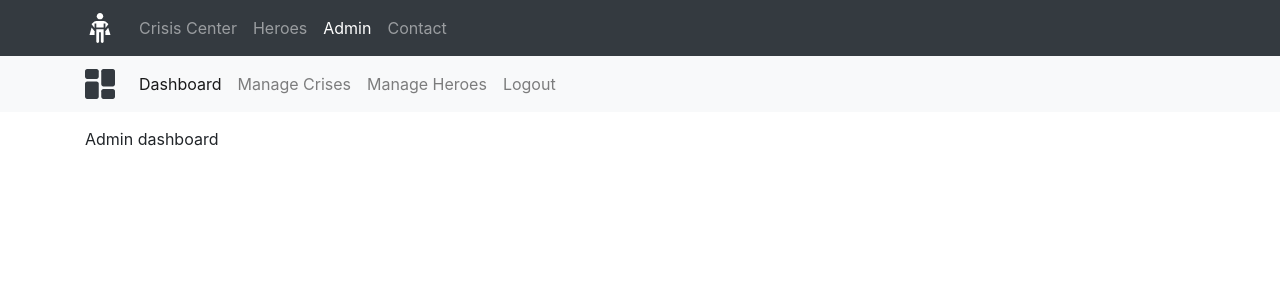
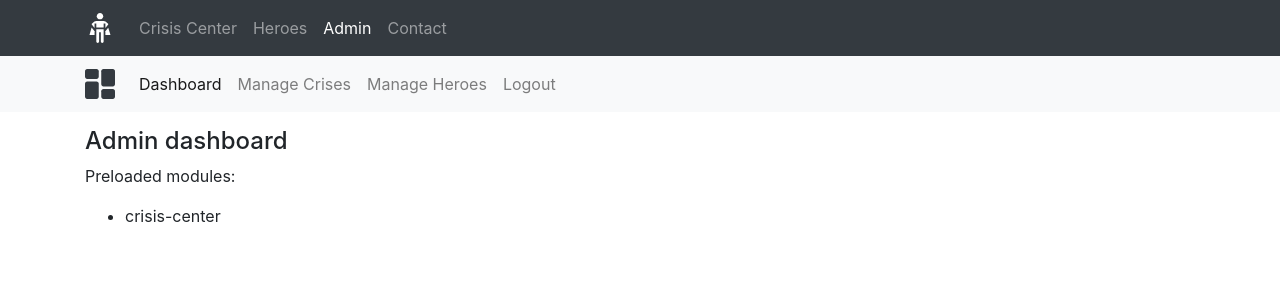
Before and after one commit to godanytamas/angulario-router-example, an Angular app: page /login in a window 1280 px wide. Both pictures are taken after a click on the button "Login". Shown: the top 300 px of the page. Built offline with nearby package versions, Linux system fonts and the light colour scheme.

Commit message:
Milestone 6 solved: preloading strategy

```diff
--- a/src/app/admin/admin-dashboard/admin-dashboard.component.html
+++ b/src/app/admin/admin-dashboard/admin-dashboard.component.html
@@ -1 +1,5 @@
-<p>Admin dashboard</p>
+<h4>Admin dashboard</h4>
+<p>Preloaded modules:</p>
+<ul>
+    <li *ngFor="let module of modules" >{{ module }}</li>
+</ul>
--- a/src/app/admin/admin-dashboard/admin-dashboard.component.ts
+++ b/src/app/admin/admin-dashboard/admin-dashboard.component.ts
@@ -1,4 +1,5 @@
 import { Component, OnInit } from '@angular/core';
+import { SelectivePreloadingStrategyService } from 'src/app/selective-preloading-strategy.service';
 
 @Component({
   selector: 'app-admin-dashboard',
@@ -7,7 +8,11 @@ import { Component, OnInit } from '@angular/core';
 })
 export class AdminDashboardComponent implements OnInit {
 
-  constructor() { }
+  modules: string[];
+
+  constructor(private preloadStrategy: SelectivePreloadingStrategyService) {
+    this.modules = this.preloadStrategy.preloadModules;
+  }
 
   ngOnInit() {
   }
--- a/src/app/app-routing.module.ts
+++ b/src/app/app-routing.module.ts
@@ -1,6 +1,7 @@
+import { SelectivePreloadingStrategyService } from './selective-preloading-strategy.service';
 import { NgModule } from '@angular/core';
 import { CommonModule } from '@angular/common';
-import { RouterModule, Routes } from '@angular/router';
+import { RouterModule, Routes, PreloadAllModules } from '@angular/router';
 
 import { PageNotFoundComponent } from './page-not-found/page-not-found.component';
 import { ComposeMessageComponent } from './compose-message/compose-message.component';
@@ -8,12 +9,18 @@ import { AuthGuard } from './auth/auth.guard';
 
 const appRoutes: Routes = [
   { path: '', redirectTo: '/heroes', pathMatch: 'full' },
+  { path: 'compose', component: ComposeMessageComponent, outlet: 'popup' },
   {
     path: 'admin',
     loadChildren: () => import('./admin/admin.module').then(mod => mod.AdminModule),
-    canLoad: [AuthGuard]
+    canLoad: [AuthGuard],
+    // data: { preload: true }
   },
-  { path: 'compose', component: ComposeMessageComponent, outlet: 'popup' },
+  {
+    path: 'crisis-center',
+    loadChildren: () => import('./crisis-center/crisis-center.module').then(mod => mod.CrisisCenterModule),
+    data: { preload: true }
+  },
   { path: '**', component: PageNotFoundComponent }
 ];
 
@@ -24,7 +31,8 @@ const appRoutes: Routes = [
     RouterModule.forRoot(
       appRoutes,
       {
-        enableTracing: false
+        enableTracing: false,
+        preloadingStrategy: SelectivePreloadingStrategyService
       }
     ),
   ],
--- a/src/app/crisis-center/crisis-center-routing.module.ts
+++ b/src/app/crisis-center/crisis-center-routing.module.ts
@@ -9,7 +9,7 @@ import { CrisisCenterHomeComponent } from './crisis-center-home/crisis-center-ho
 
 const routes: Routes = [
   {
-    path: 'crisis-center',
+    path: '',
     component: CrisisCenterComponent,
     children: [
       {
--- /dev/null
+++ b/src/app/selective-preloading-strategy.service.ts
@@ -0,0 +1,22 @@
+import { Injectable } from '@angular/core';
+import { PreloadingStrategy, Route } from '@angular/router';
+import { Observable, of } from 'rxjs';
+
+@Injectable({
+  providedIn: 'root'
+})
+export class SelectivePreloadingStrategyService implements PreloadingStrategy {
+
+  preloadModules: string[] = [];
+
+  preload(route: Route, load: () => Observable<any>): Observable<any> {
+    if (route.data && route.data['preload']) {
+      this.preloadModules.push(route.path);
+      console.log('Preloaded', this.preloadModules);
+
+      return load();
+    } else {
+      return of(null);
+    }
+  }
+}
```
Also changed, not shown: src/app/app.module.ts (+7 -4 lines).
